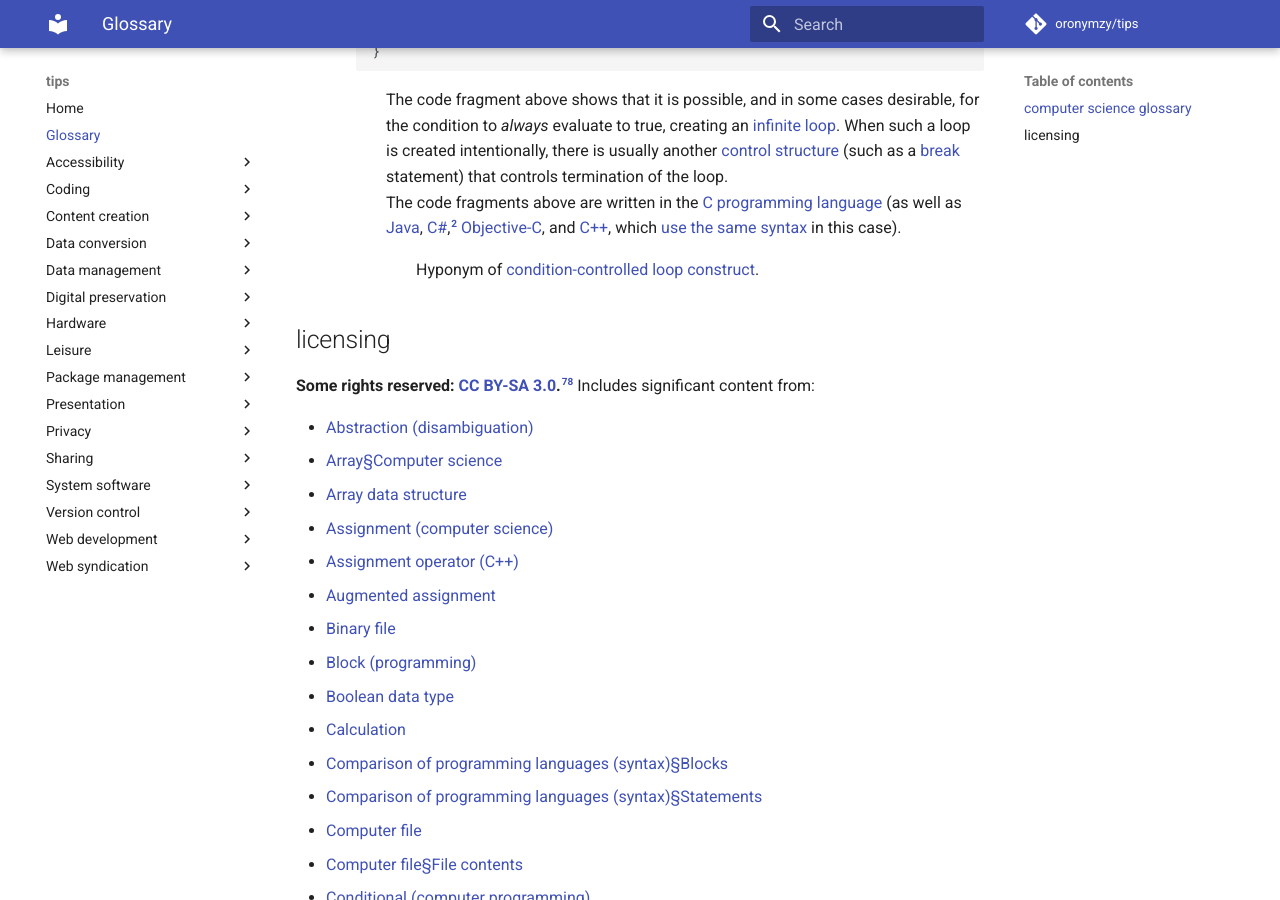
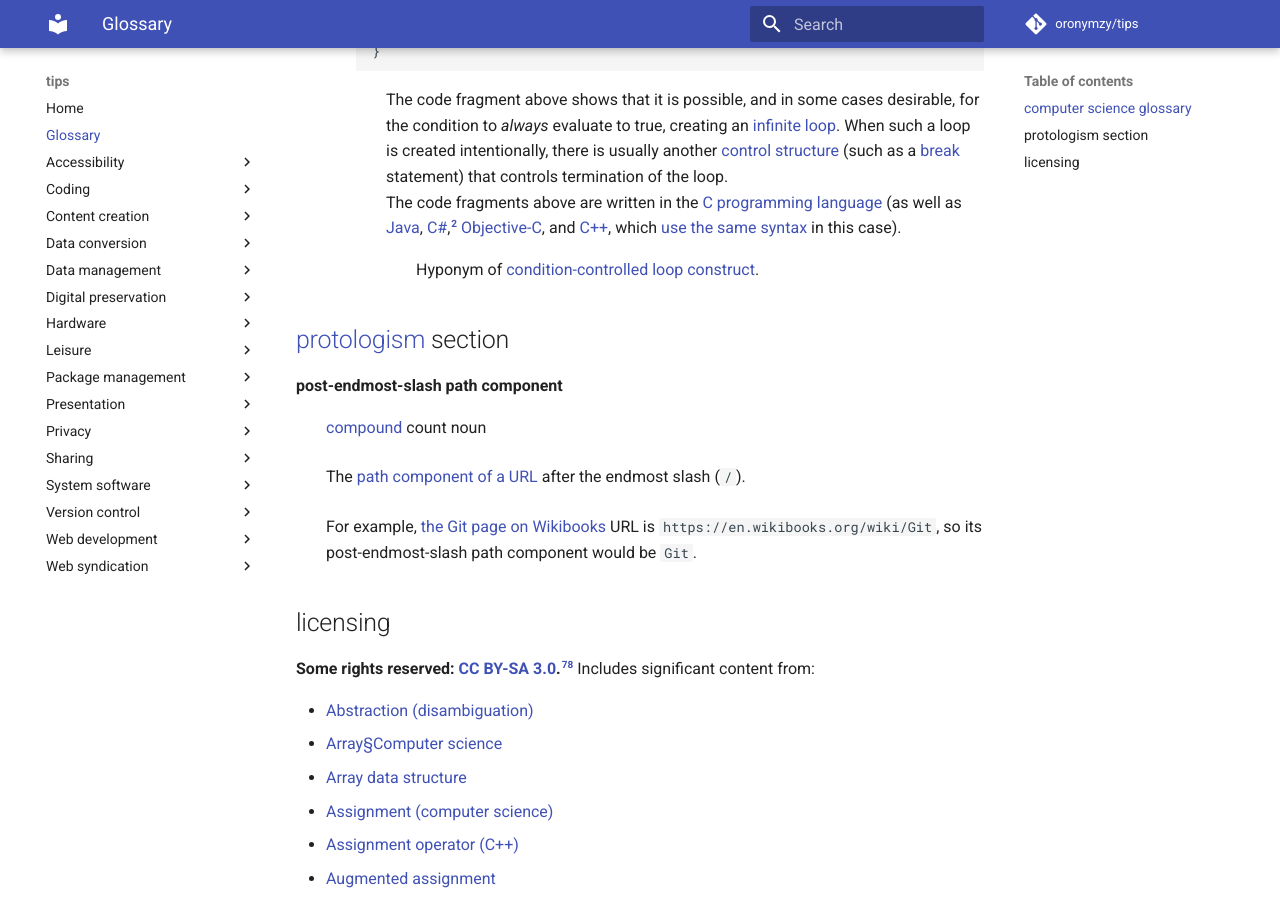
Before and after one commit to oronymzy/tips, an MkDocs documentation site: the page built from docs/glossry.md, in a window 1280 px wide and 900 px high, scrolled down 27290 px. Built offline with MkDocs 1.6.1 and Material for MkDocs 9.7.7, drawn with Linux system fonts in a browser that asks for light colours; comment, search, counter and statistics services are not loaded.

Commit message:
Add heading, add concept
Add 'protologism section' heading.
Add 'post-endmost-slash path component' concept.

```diff
--- a/docs/glossry.md
+++ b/docs/glossry.md
@@ -515,6 +515,16 @@ The code fragments above are written in the [C programming language](https://en.
 [^whileloopconstructdef1]: ["The while and do-while Statements (The Java™ Tutorials > Learning the Java Language > Language Basics)"](http://docs.oracle.com/javase/tutorial/java/nutsandbolts/while.html). *Dosc.oracle.com*. Retrieved 2016-10-21.
 [^whileloopconstructdef2]: ["while (C# reference)"](http://msdn.microsoft.com/en-us/library/2aeyhxcd.aspx). *Msdn.microsoft.com*. Retrieved 2016-10-21.
 
+## [protologism] section
+
+**post-endmost-slash path component** {: #postendmostslashpathcomponentdef }
+: [compound] count noun
+: The [path component of a URL](https://en.wikipedia.org/wiki/URL#Syntax) after the endmost slash (`/`).
+: For example, [the Git page on Wikibooks](https://en.wikibooks.org/wiki/Git) URL is `https://en.wikibooks.org/wiki/Git`, so its post-endmost-slash path component would be `Git`.
+
+[compound]: https://en.wiktionary.org/wiki/compound_word
+[protologism]: https://en.wikipedia.org/wiki/Protologism
+
 ## licensing
 **Some rights reserved: [CC BY-SA 3.0](https://creativecommons.org/licenses/by-sa/3.0/).**[^glossry1] Includes significant content from:
 
```
